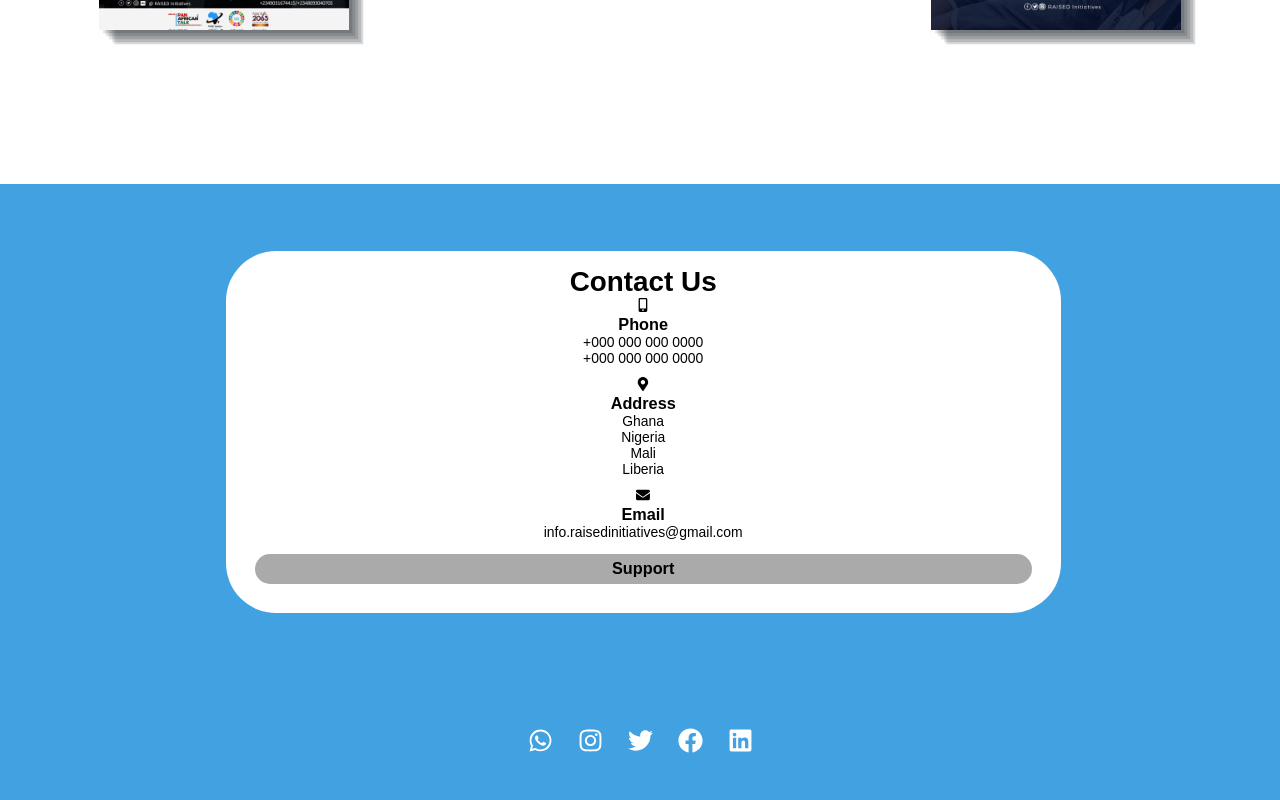
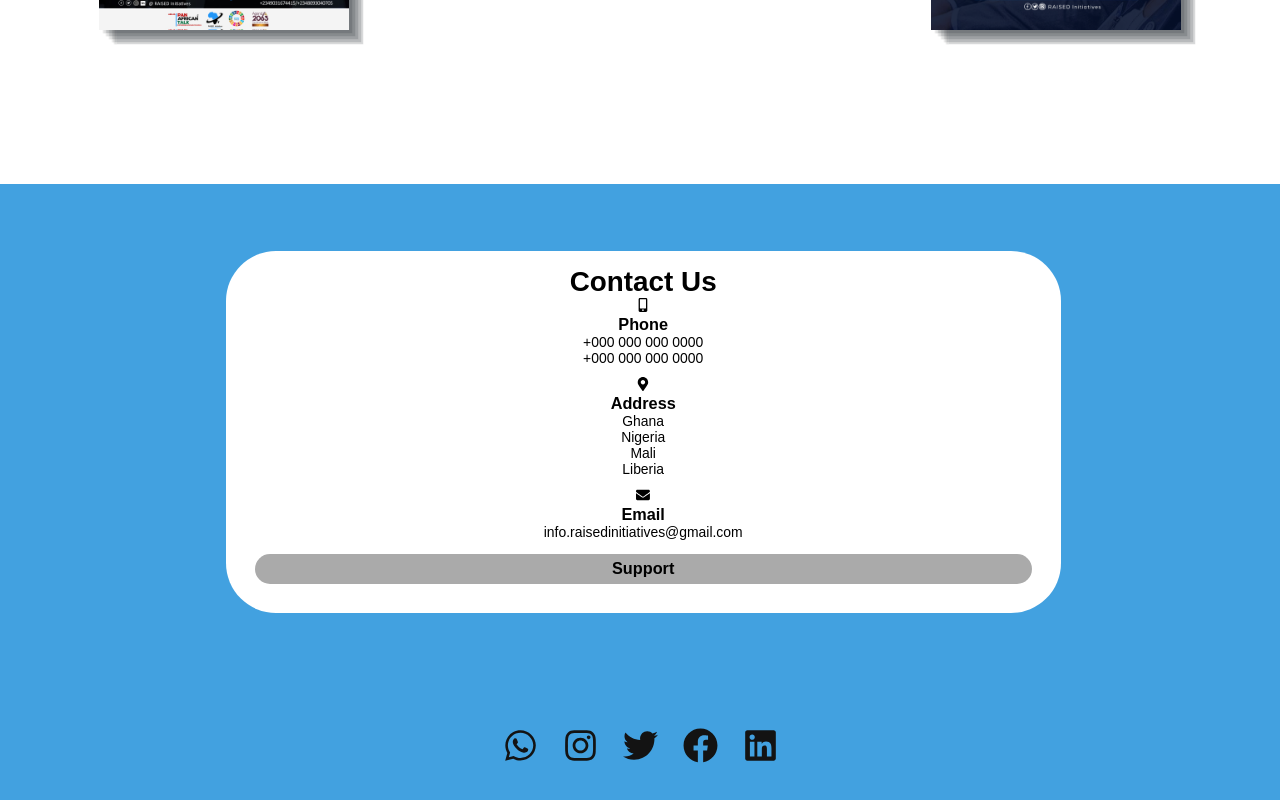
Before and after one commit to Iydeejames/Raised-Initiative-website, a React (Create React App) app: page / in a window 1280 px wide. Shown: the part 3696-4496 px from the top of the page. Built offline with nearby package versions, Linux system fonts and the light colour scheme.

Commit message:
scroll effect

```diff
--- a/src/App.css
+++ b/src/App.css
@@ -448,8 +448,8 @@ body.modal-open {
 }
 
 .social-media a {
-  color: white;
-  font-size: 25px;
+  color: #131313;
+  font-size: 35px;
   text-decoration: none;
   padding: -2px;
   margin-bottom: -3.5rem;
--- a/src/components/NavBar.js
+++ b/src/components/NavBar.js
@@ -1,6 +1,6 @@
 import React, { useState, useEffect } from "react";
+import { Link } from "react-scroll";
 import RI7 from "../assets/img/RI7.jpg";
-
 
 const CustomNavbar = () => {
   const [isMenuOpen, setMenuOpen] = useState(false);
@@ -29,10 +29,18 @@ const CustomNavbar = () => {
           <img src={RI7} alt="Logo" className="logo-image" />
         </div>
         <div className={`nav-links ${isMenuOpen ? "active" : ""}`}>
-          <a href="#home">Home</a>
-          <a href="#leaders">Leaders</a>
-          <a href="#events">Events</a>
-          <a href="#contact">Contact Us</a>
+          <Link to="home" smooth={true} duration={500}>
+            Home
+          </Link>
+          <Link to="leaders" smooth={true} duration={500}>
+            Leaders
+          </Link>
+          <Link to="events" smooth={true} duration={500}>
+            Events
+          </Link>
+          <Link to="contact" smooth={true} duration={500}>
+            Contact Us
+          </Link>
         </div>
         <div className="menu-icon" onClick={toggleMenu}>
           <span></span>
```
